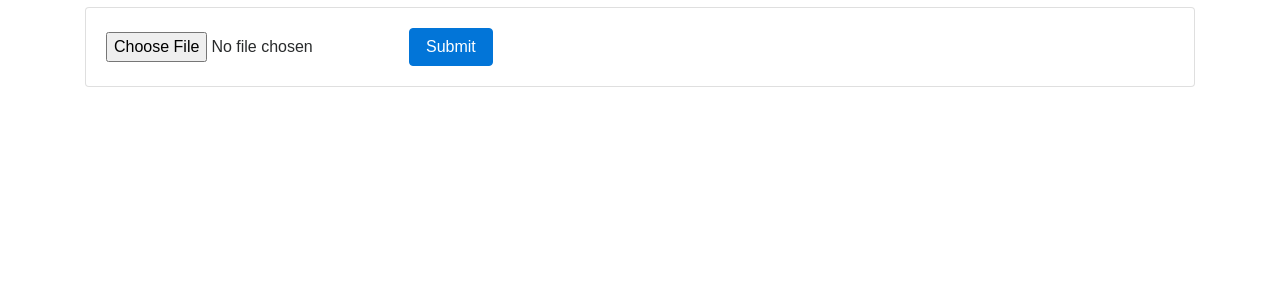
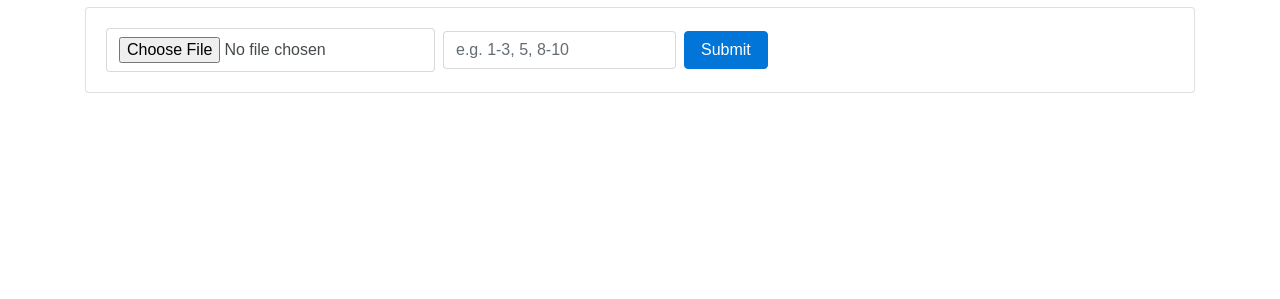
Before and after one commit to anze3db/pdftotext, a Flask app: page / in a window 1280 px wide. Shown: the part 45-344 px from the top of the page. Run offline with Flask 2, Linux system fonts and the light colour scheme; some libraries are stand-ins or nearby versions.

Commit message:
Update index.html template

```diff
--- a/pdf2text/templates/index.html
+++ b/pdf2text/templates/index.html
@@ -24,7 +24,10 @@
       </div>
       <div class="card">
         <form class="card-block form-inline"  action="/upload" method="post" enctype="multipart/form-data">
-          <input type="file" name="pdf" accept="application/pdf">
+          <label class="sr-only" for="pdf">File</label>
+          <input type="file" name="pdf" id="pdf" accept="application/pdf" class="form-control mb-2 mr-sm-2 mb-sm-0">
+          <label class="sr-only" for="pages">Name</label>
+          <input type="text" name="pages" id="pages" placeholder="e.g. 1-3, 5, 8-10" class="form-control mb-2 mr-sm-2 mb-sm-0">
           <!--div class="form-check mb-2 mr-sm-2 mb-sm-0">
             <label class="form-check-label">
               <input class="form-check-input" type="checkbox"> Remember me
@@ -36,7 +39,7 @@
       {% if parsed_text %}
       <br />
       <p class="card">
-        <textarea rows="30">{{ parsed_text }}</textarea>
+        <textarea rows="30" class="form-control">{{ parsed_text }}</textarea>
       </p>
       {% endif %}
     </div>
```
